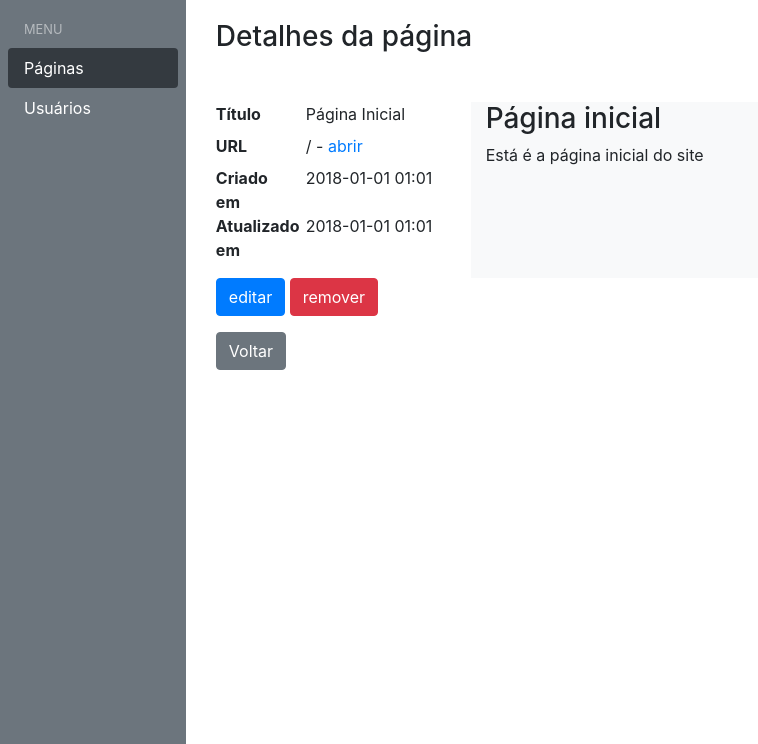
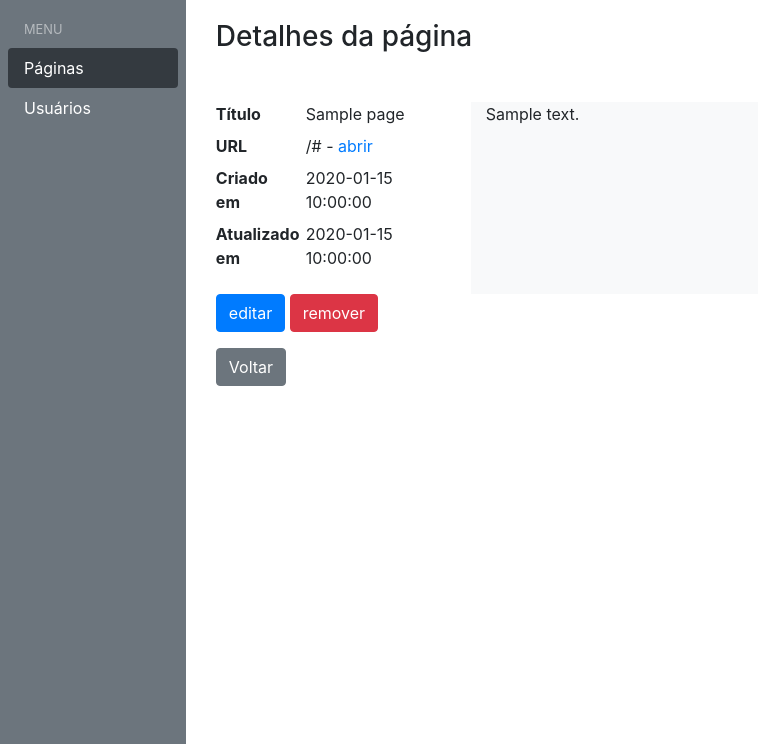
Before and after one commit to heitor92/projeto-site-adm, a PHP site: page /admin/pages/1 in a window 1280 px wide. Shown: the part 56-800 px from the top of the page, without its empty margins (0-758 px from the left). Run offline with PHP 8.4, Linux system fonts and the light colour scheme; tables that the repository leaves empty hold one stand-in row (values such as "Sample post").

Commit message:
Visualização de datalhes de um registro

```diff
--- a/code/dump.sql
+++ b/code/dump.sql
@@ -18,7 +18,7 @@ USE `pp_criando_site_com_php` ;
 -- Table `pp_criando_site_com_php`.`users`
 -- -----------------------------------------------------
 CREATE TABLE IF NOT EXISTS `pp_criando_site_com_php`.`users` (
-  `id` INT NOT NULL,
+  `id` INT NOT NULL AUTO_INCREMENT,
   `email` VARCHAR(250) NOT NULL,
   `password` VARCHAR(100) NOT NULL,
   `created` DATETIME NOT NULL,
@@ -31,13 +31,13 @@ ENGINE = InnoDB;
 -- Table `pp_criando_site_com_php`.`pages`
 -- -----------------------------------------------------
 CREATE TABLE IF NOT EXISTS `pp_criando_site_com_php`.`pages` (
-  `id` INT NOT NULL,
+  `id` INT NOT NULL AUTO_INCREMENT,
   `title` VARCHAR(250) NOT NULL,
   `url` VARCHAR(250) NOT NULL,
   `body` TEXT NULL,
   `created` DATETIME NOT NULL,
   `updated` DATETIME NOT NULL,
-  `users_id` INT NOT NULL,
+  `users_id` INT NULL,
   PRIMARY KEY (`id`),
   INDEX `fk_pages_users_idx` (`users_id` ASC) VISIBLE,
   CONSTRAINT `fk_pages_users`
--- a/code/template/admin/pages/view.tpl.php
+++ b/code/template/admin/pages/view.tpl.php
@@ -4,27 +4,26 @@
     <div class="col-3">
         <dl class="row">
             <dt class="col-sm-4">Título</dt>
-            <dd class="col-sm-8">Página Inicial</dd>
+            <dd class="col-sm-8"><?= $data['page']['title'] ?></dd>
 
             <dt class="col-sm-4">URL</dt>
-            <dd class="col-sm-8">/ - <a href="/" target="blank">abrir</a></dd>
+            <dd class="col-sm-8">/<?= $data['page']['url'] ?> - <a href="/<?= $data['page']['url'] ?>" target="blank">abrir</a></dd>
 
             <dt class="col-sm-4">Criado em</dt>
-            <dd class="col-sm-8">2018-01-01 01:01</dd>
+            <dd class="col-sm-8"><?= $data['page']['created'] ?></dd>
 
             <dt class="col-sm-4">Atualizado em</dt>
-            <dd class="col-sm-8">2018-01-01 01:01</dd>
+            <dd class="col-sm-8"><?= $data['page']['updated'] ?></dd>
         </dl>
     </div>
     <div class="col bg-light">
-        <h3>Página inicial</h3>
-        <p>Está é a página inicial do site</p>
+        <?= $data['page']['body'] ?>
     </div>
 </div>
 
 <p>
-    <a href="/admin/pages/1/edit" class="btn btn-primary">editar</a>
-    <a href="/admin/pages/1/delete" class="btn btn-danger confirm">remover</a>
+    <a href="/admin/pages/<?= $data['page']['id'] ?>/edit" class="btn btn-primary">editar</a>
+    <a href="/admin/pages/<?= $data['page']['id'] ?>/delete" class="btn btn-danger confirm">remover</a>
 </p>
 
 <a href="/admin/pages" class="btn btn-secondary">Voltar</a>
```
Also changed, not shown: code/admin/pages/db.php (+34 -6 lines), code/template/admin/pages/index.tpl.php (+9 -7 lines), 2 other files.
